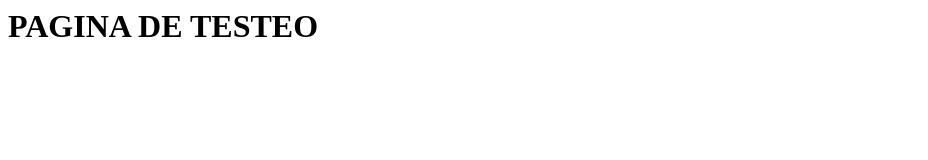
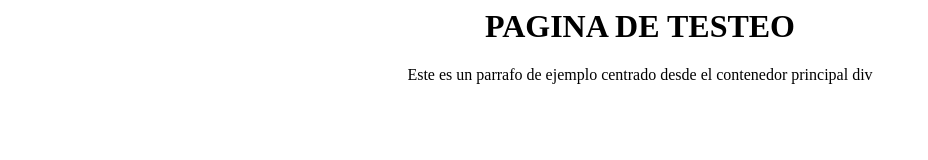
Before and after one commit to gregoriar/testeoGit, a plain HTML site: page index.html in a window 1280 px wide. Shown: the whole page, without its empty margins (0-928 px from the left). Drawn offline with Linux system fonts and the light colour scheme.

Commit message:
Update index.html

```diff
--- a/index.html
+++ b/index.html
@@ -3,7 +3,10 @@
     <title>PAGINA DE TESTING</title>
   </head>
   <body>
-    <h1>PAGINA DE TESTEO</h1>
+    <div align="center">
+        <h1>PAGINA DE TESTEO</h1>
+        <p>Este es un parrafo de ejemplo centrado desde el contenedor principal div </p>
+    </div>
   </body>
 
 </html>
```
